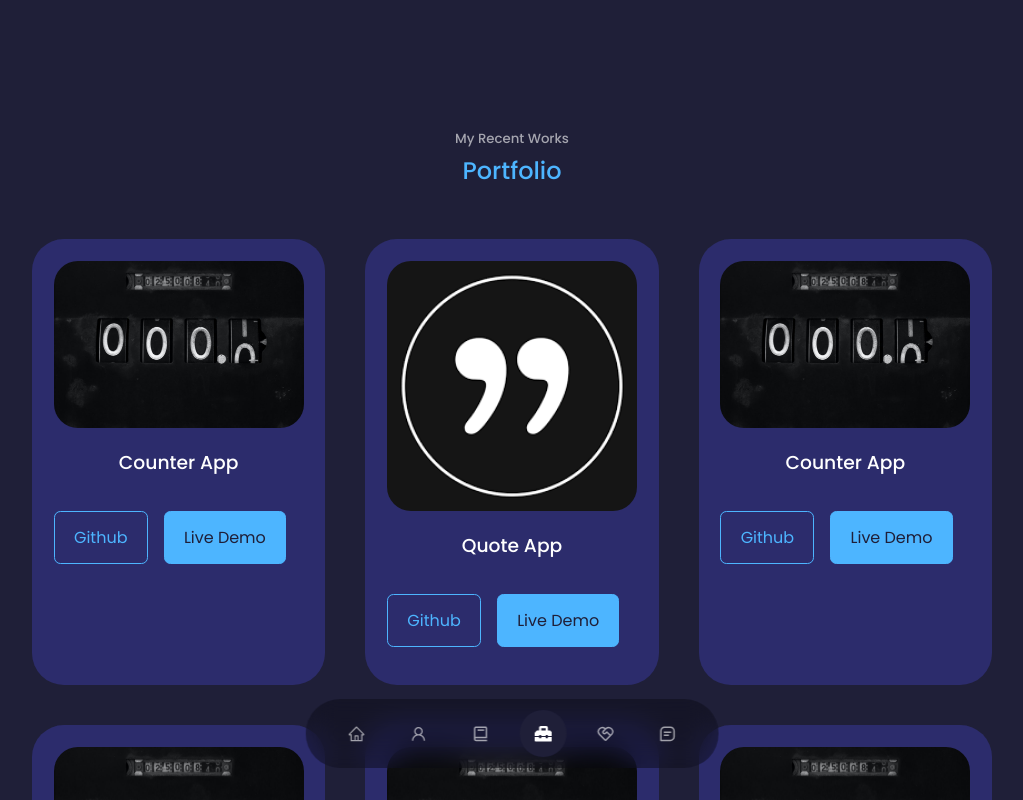
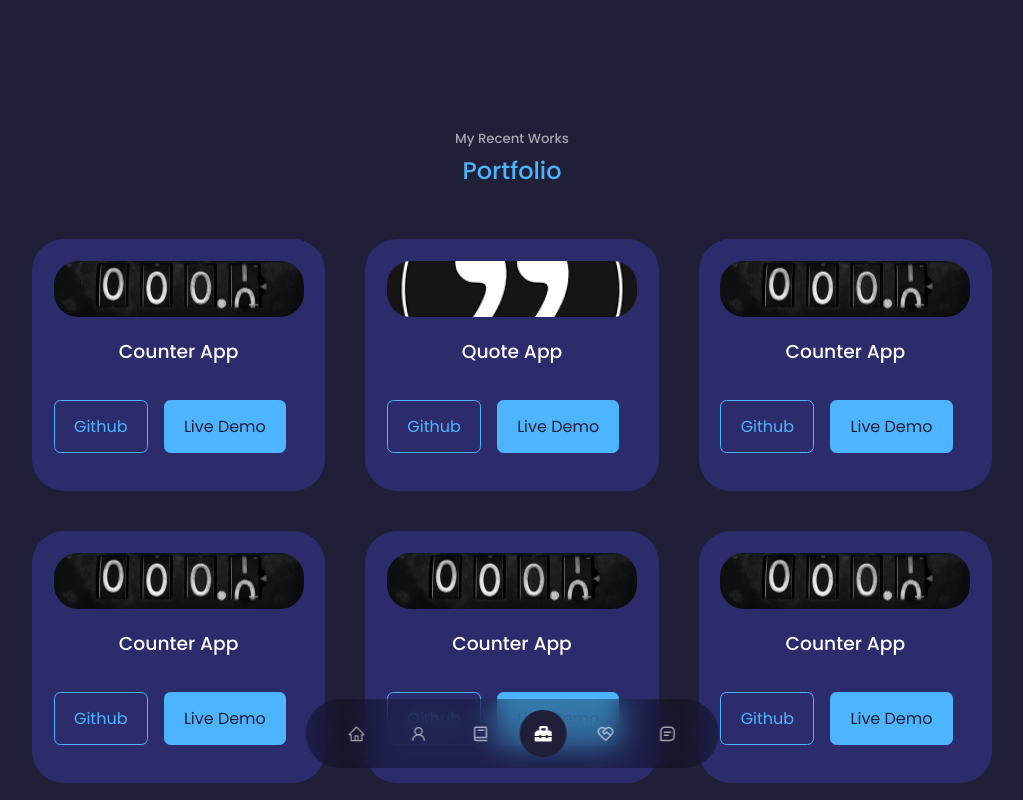
Before and after one commit to nicojoy-gif/Portfolio, a React (Create React App) app: page /portfolio in a window 1280 px wide. Shown: the top 800 px of the page, without its empty margins (128-1151 px from the left). Built offline with nearby package versions, Linux system fonts and the light colour scheme.

Commit message:
Update portfolio.css

```diff
--- a/src/component/portfolio/portfolio.css
+++ b/src/component/portfolio/portfolio.css
@@ -18,6 +18,9 @@
 .portfolio-img{
     border-radius: 1.5rem;
     overflow: hidden;
+}
+img{
+    height: 56px;
 }
 .portfolio-item h3{
     margin: 1.2rem 0 2rem;
```
